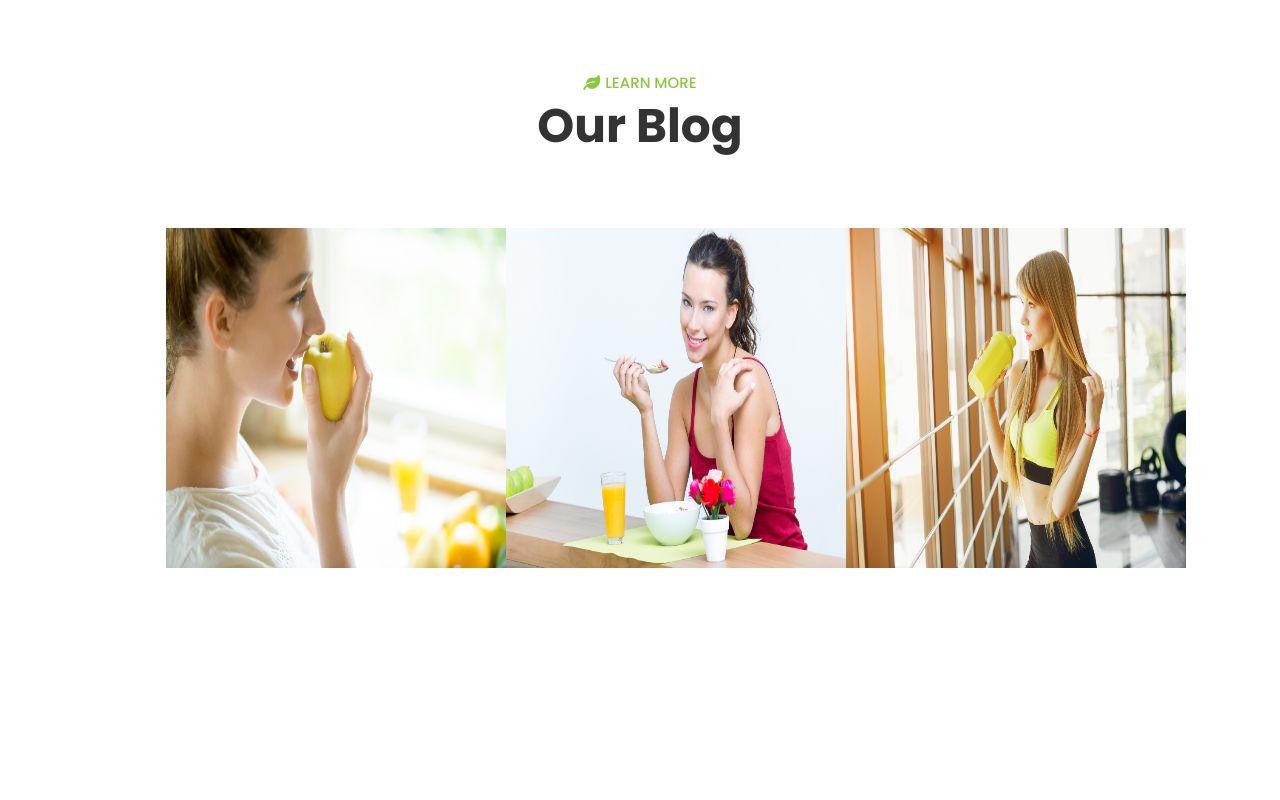
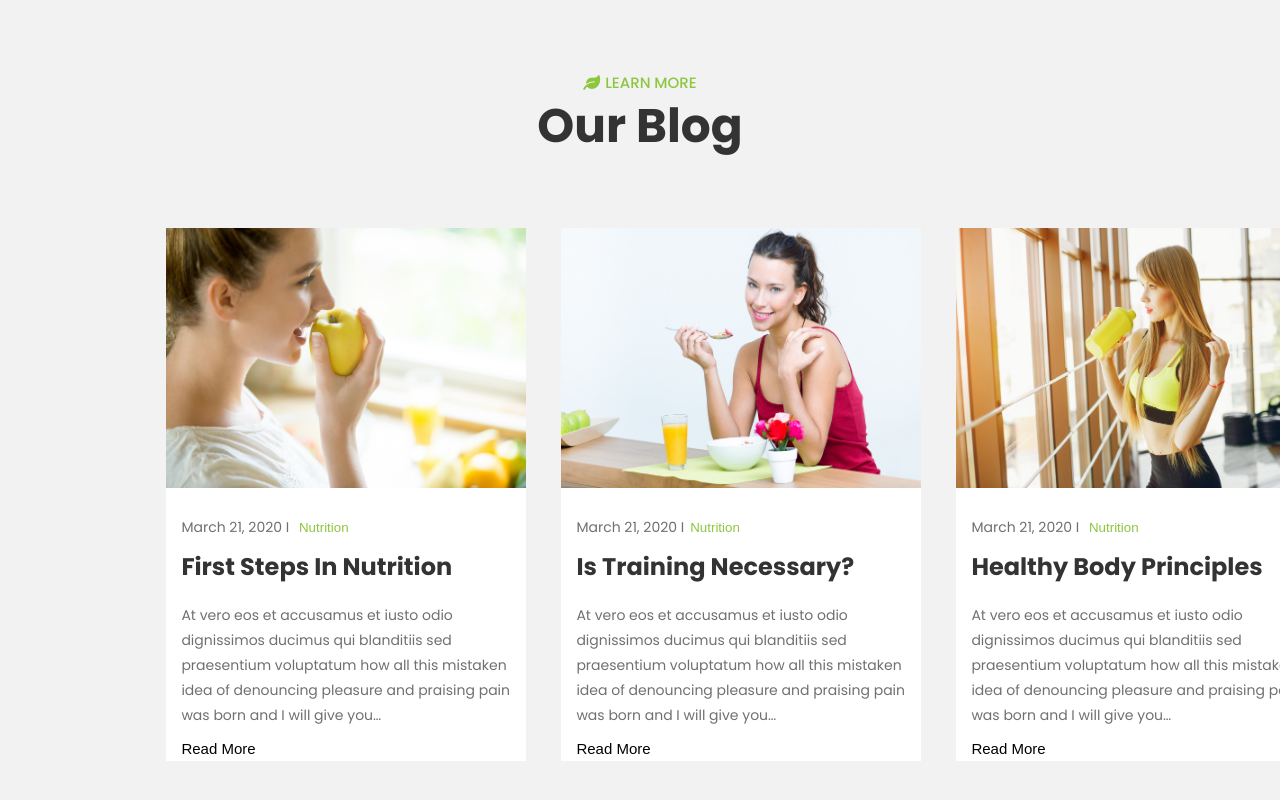
Before and after one commit to Sandu111/nutrimof, a plain HTML site: page index.html in a window 1280 px wide. Shown: the part 5121-5921 px from the top of the page. Drawn offline with Linux system fonts and the light colour scheme.

Commit message:
moi proect 18.02

```diff
--- a/css/components/services.css
+++ b/css/components/services.css
@@ -97,3 +97,63 @@
     color: #f2f2f2;
     margin-top: 20px;
 }
+
+.items-blog img {
+    width: 360px;
+    height: 260px;
+    margin-bottom: 0%;
+}
+
+.blog {
+    background-color: #f2f2f2;
+}
+
+.blog-text {
+    background-color: #fff;
+    margin-right: 35px;
+    margin-top: 0%;
+}
+
+.blog-text>p {
+    font-size: 14px;
+    line-height: 25px;
+    color: #707070;
+    font-weight: 400;
+    padding-bottom: 10px;
+    padding-top: 20px;
+    padding-left: 15px;
+}
+
+.blog-text>a {
+    font-size: 24px;
+    font-weight: 700;
+    color: #333;
+    border: none;
+    background-color: #fff;
+    outline: none;
+    padding-top: 10px;
+    padding-left: 15px;
+}
+
+.blog-text p>button {
+    border: none;
+    background-color: #fff;
+    outline: none;
+    color: #8dc63f;
+}
+
+.blog-text>button {
+    font-size: 15px;
+    border: none;
+    background-color: #fff;
+    outline: none;
+    padding-left: 15px;
+}
+
+.blog-text>a:hover {
+    color: #8dc63f;
+}
+
+.blog-text>button:hover {
+    color: #8dc63f;
+}
--- a/index.html
+++ b/index.html
@@ -228,21 +228,60 @@
             </div>
 
             <div class="items-blog wrap">
-                <div class="items">
-                    <img src="images/item3_files/b4.jpg">
-                </div>
-                <div class="items">
-                    <img src="images/item3_files/b1.jpg">
-                </div>
-                <div class="items">
-                    <img src="images/item3_files/b3-1.jpg">
+                <div class="item-blog">
+
+                    <div class="blog-text">
+
+                        <img src="images/item3_files/b4.jpg">
+                        <p>March 21, 2020 I <button>Nutrition</button></p>
+
+                        <a href="#">First Steps In Nutrition</a>
+                        <p>At vero eos et accusamus et iusto odio dignissimos ducimus qui blanditiis sed praesentium voluptatum how all this mistaken idea of denouncing pleasure and praising pain was born and I will give you…</p>
+
+                        <button class="read">Read More</button>
+
+                    </div>
                 </div>
 
+
+                <div class="item-blog">
+
+                    <div class="blog-text">
+                        <img src="images/item3_files/b1.jpg">
+
+                        <p>March 21, 2020 I<button>Nutrition</button></p>
+
+                        <a href="#">Is Training Necessary?</a>
+
+                        <p>At vero eos et accusamus et iusto odio dignissimos ducimus qui blanditiis sed praesentium voluptatum how all this mistaken idea of denouncing pleasure and praising pain was born and I will give you…</p>
+
+                        <button class="read">Read More</button>
+
+                    </div>
+                </div>
+                <div class="item-blog">
+
+                    <div class="blog-text">
+                        <img src="images/item3_files/b3-1.jpg">
+
+                        <p>March 21, 2020 I <button>Nutrition</button></p>
+
+                        <a href="#">Healthy Body Principles</a>
+
+                        <p>At vero eos et accusamus et iusto odio dignissimos ducimus qui blanditiis sed praesentium voluptatum how all this mistaken idea of denouncing pleasure and praising pain was born and I will give you…</p>
+
+                        <button class="read">Read More</button>
+
+
+                    </div>
+                </div>
 
 
 
             </div>
 
+
+
         </section>
     </body>
 
```
